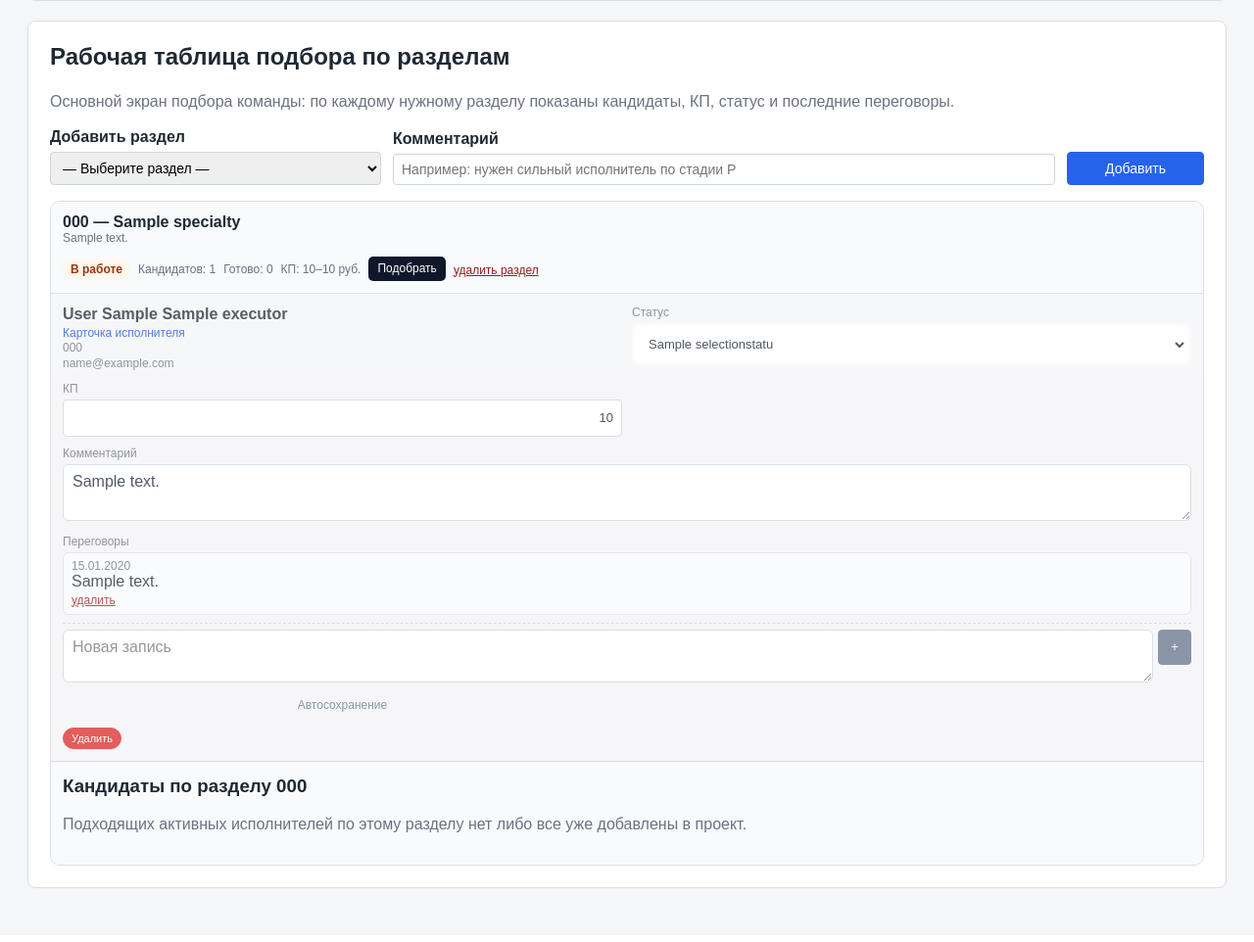
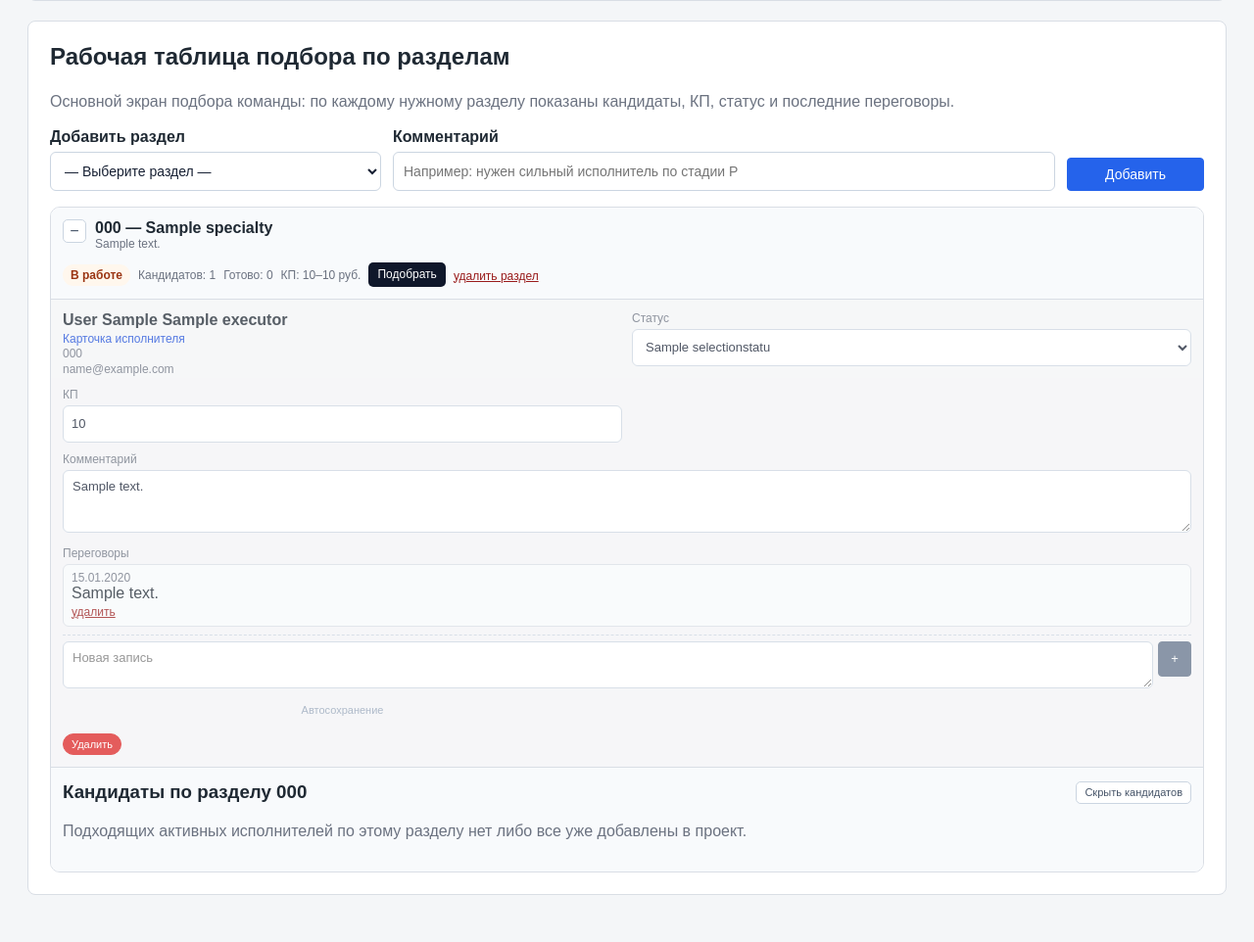
Before and after one commit to aTBepTKa/contractors_db, a Django app: page /projects/1/?specialty=1 in a window 1280 px wide. Shown: the part 631-1593 px from the top of the page at 98% size. Before the commit the page ends 1538 px from the top, so only its background shows below. Run offline with Django 5.2, Linux system fonts and the light colour scheme; a user stored in the database is signed in; tables that the repository leaves empty hold one stand-in row (values such as "Sample post").

Commit message:
Improve project selection interface

```diff
--- a/directory/static/directory/css/main.css
+++ b/directory/static/directory/css/main.css
@@ -145,7 +145,7 @@ select,
 input[type="text"] {
     padding: 7px 8px;
     border: 1px solid #cbd5e1;
-    border-radius: 4px;
+    border-radius: 6px;
 }
 
 button,
@@ -395,18 +395,14 @@ button:hover,
     transition: border-color 0.15s ease, box-shadow 0.15s ease;
 }
 
-.compact-select {
-    min-height: 38px;
-    padding: 7px 9px;
-}
-
+.compact-select,
 .compact-input {
     min-height: 38px;
     padding: 7px 9px;
 }
 
 .amount-input {
-    text-align: right;
+    text-align: left;
 }
 
 .compact-textarea {
@@ -414,7 +410,8 @@ button:hover,
     max-height: 140px;
     resize: vertical;
     padding: 8px 9px;
-    font: inherit;
+    font-family: inherit;
+    font-size: 13px;
 }
 
 .compact-select:focus,
@@ -916,32 +913,20 @@ button:hover,
 }
 
 .selection-status-wrap {
-    border-radius: 6px;
-    padding: 3px;
+    padding: 0;
+    background: transparent;
 }
 
 .selection-status-wrap select {
-    border: 1px solid transparent;
+    border: 1px solid #cbd5e1;
 }
 
-.selection-status-new {
-    background: #eef2ff;
-}
-
-.selection-status-review {
-    background: #fff7ed;
-}
-
-.selection-status-ready {
-    background: #ecfdf3;
-}
-
-.selection-status-rejected {
-    background: #fef2f2;
-}
-
+.selection-status-new,
+.selection-status-review,
+.selection-status-ready,
+.selection-status-rejected,
 .selection-status-default {
-    background: #f8fafc;
+    background: transparent;
 }
 
 .last-negotiation {
@@ -1012,6 +997,13 @@ button:hover,
 .need-add-grid select,
 .need-add-grid input {
     width: 100%;
+    min-height: 40px;
+    box-sizing: border-box;
+    color: #172033;
+    background: #ffffff;
+    border: 1px solid #cbd5e1;
+    border-radius: 6px;
+    padding: 8px 10px;
 }
 
 .need-add-button button {
@@ -1130,6 +1122,42 @@ button:hover,
     font-weight: 700;
 }
 
+.work-section-heading {
+    display: flex;
+    align-items: flex-start;
+    gap: 9px;
+}
+
+.section-toggle-button,
+.candidate-close-button {
+    padding: 4px 8px;
+    color: #475569;
+    background: #ffffff;
+    border: 1px solid #cbd5e1;
+    border-radius: 5px;
+    font-size: 11px;
+    line-height: 1.25;
+}
+
+.section-toggle-button {
+    flex: 0 0 24px;
+    width: 24px;
+    height: 24px;
+    padding: 0;
+    font-size: 16px;
+    line-height: 22px;
+}
+
+.section-toggle-button:hover,
+.candidate-close-button:hover {
+    color: #1e293b;
+    background: #f1f5f9;
+}
+
+.work-section.is-collapsed .work-section-header {
+    border-bottom: none;
+}
+
 .work-section-meta {
     display: flex;
     flex-wrap: wrap;
@@ -1180,7 +1208,7 @@ button:hover,
 }
 
 .work-comment textarea {
-    min-height: 58px;
+    min-height: 64px;
 }
 
 .work-negotiations .last-negotiation {
@@ -1196,8 +1224,8 @@ button:hover,
     min-height: 30px;
     padding: 6px 4px;
     border-radius: 6px;
-    color: #64748b;
-    font-size: 12px;
+    color: #94a3b8;
+    font-size: 11px;
     line-height: 1.25;
     text-align: center;
 }
@@ -1275,8 +1303,15 @@ button:hover,
 }
 
 .inline-candidate-selection h3 {
-    margin-top: 0;
-    margin-bottom: 10px;
+    margin: 0;
+}
+
+.candidate-selection-header {
+    display: flex;
+    align-items: center;
+    justify-content: space-between;
+    gap: 12px;
+    margin-bottom: 12px;
 }
 
 .inline-candidate-selection table {
--- a/directory/templates/directory/base.html
+++ b/directory/templates/directory/base.html
@@ -6,7 +6,7 @@
 <head>
     <meta charset="UTF-8">
     <title>{% block title %}База исполнителей{% endblock %}</title>
-    <link rel="stylesheet" href="{% static 'directory/css/main.css' %}">
+    <link rel="stylesheet" href="{% static 'directory/css/main.css' %}?v=20260903-4">
 </head>
 
 <body>
--- a/directory/templates/directory/project_detail.html
+++ b/directory/templates/directory/project_detail.html
@@ -165,7 +165,18 @@
             {% for item in grouped_need_items %}
                 <div class="work-section" id="need-{{ item.need.id }}">
                     <div class="work-section-header">
-                        <div>
+                        <div class="work-section-heading">
+                            <button
+                                type="button"
+                                class="section-toggle-button"
+                                data-section-toggle
+                                aria-expanded="true"
+                                aria-controls="need-content-{{ item.need.id }}"
+                                aria-label="Свернуть или развернуть раздел"
+                                title="Свернуть или развернуть раздел"
+                            >−</button>
+
+                            <div>
                             <div class="work-section-title">
                                 {{ item.need.specialty.code }} — {{ item.need.specialty.name }}
                             </div>
@@ -175,6 +186,7 @@
                                     {{ item.need.comment }}
                                 </div>
                             {% endif %}
+                            </div>
                         </div>
 
                         <div class="work-section-meta">
@@ -220,6 +232,7 @@
                         </div>
                     </div>
 
+                    <div class="work-section-content" id="need-content-{{ item.need.id }}">
                     {% if item.selection_rows %}
                         <div class="work-selection-list">
                             {% for row in item.selection_rows %}
@@ -379,6 +392,7 @@
                                             method="post"
                                             action="/selections/{{ row.selection.id }}/delete/"
                                             onsubmit="return confirm('Удалить строку подбора?');"
+                                            data-preserve-scroll
                                         >
                                             {% csrf_token %}
                                             <button type="submit" class="small-danger-button">
@@ -403,8 +417,13 @@
                     {% endif %}
 
                     {% if item.is_candidate_section_active %}
-                        <div class="inline-candidate-selection">
-                            <h3>Кандидаты по разделу {{ item.need.specialty.code }}</h3>
+                        <div class="inline-candidate-selection" data-candidate-panel>
+                            <div class="candidate-selection-header">
+                                <h3>Кандидаты по разделу {{ item.need.specialty.code }}</h3>
+                                <button type="button" class="candidate-close-button" data-candidate-close>
+                                    Скрыть кандидатов
+                                </button>
+                            </div>
 
                             {% if add_candidate_error %}
                                 <div class="form-errors">
@@ -494,7 +513,7 @@
                                                     </td>
 
                                                     <td>
-                                                        <form method="post">
+                                                        <form method="post" data-preserve-scroll>
                                                             {% csrf_token %}
                                                             <input type="hidden" name="action" value="add_candidate">
                                                             <input type="hidden" name="specialty_id" value="{{ item.need.specialty.id }}">
@@ -517,6 +536,7 @@
                             {% endif %}
                         </div>
                     {% endif %}
+                    </div>
                 </div>
             {% endfor %}
         </div>
@@ -1085,6 +1105,45 @@
                 control.addEventListener("blur", enqueue);
             });
         });
+
+        document.querySelectorAll("[data-section-toggle]").forEach((button) => {
+            button.addEventListener("click", () => {
+                const section = button.closest(".work-section");
+                const content = section.querySelector(".work-section-content");
+                const collapsed = section.classList.toggle("is-collapsed");
+
+                content.hidden = collapsed;
+                button.setAttribute("aria-expanded", String(!collapsed));
+                button.textContent = collapsed ? "+" : "−";
+            });
+        });
+
+        document.querySelectorAll("[data-candidate-close]").forEach((button) => {
+            button.addEventListener("click", () => {
+                const panel = button.closest("[data-candidate-panel]");
+                panel.hidden = true;
+
+                const url = new URL(window.location.href);
+                url.searchParams.delete("specialty");
+                window.history.replaceState({}, "", `${url.pathname}${url.search}${url.hash}`);
+            });
+        });
+
+        const scrollStorageKey = `project-scroll:${window.location.pathname}`;
+        const savedScrollPosition = sessionStorage.getItem(scrollStorageKey);
+
+        if (savedScrollPosition !== null) {
+            sessionStorage.removeItem(scrollStorageKey);
+            window.requestAnimationFrame(() => {
+                window.scrollTo(0, Number(savedScrollPosition));
+            });
+        }
+
+        document.querySelectorAll("form[data-preserve-scroll]").forEach((form) => {
+            form.addEventListener("submit", () => {
+                sessionStorage.setItem(scrollStorageKey, String(window.scrollY));
+            });
+        });
     })();
 </script>
 {% endblock %}
```
